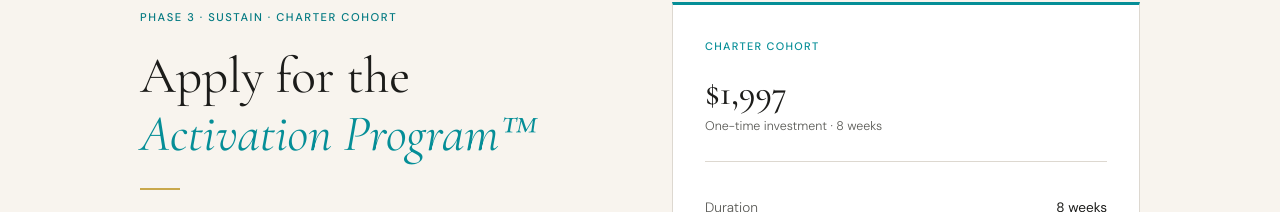
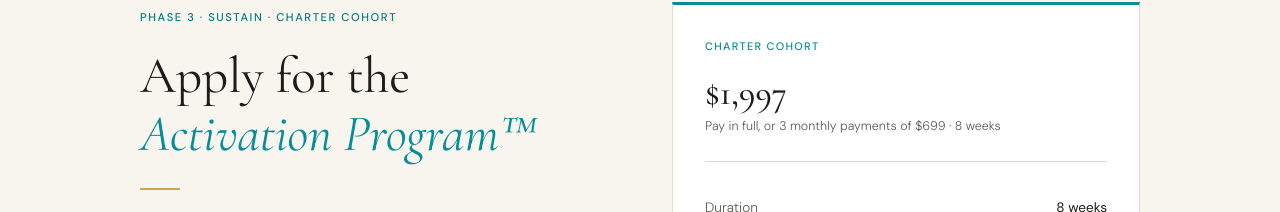
Before and after one commit to Assgnmnt/tranquil-zuccutto-8522c1, a website: page activation-application.html in a window 1280 px wide. Shown: the part 148-360 px from the top of the page. Drawn offline with nearby package versions, Linux system fonts and the light colour scheme.

Commit message:
Activation application: mention 3 x $699 payment plan

```diff
--- a/activation-application.html
+++ b/activation-application.html
@@ -366,7 +366,7 @@
     <div class="summary-card">
       <div class="summary-card-eyebrow">Charter Cohort</div>
       <div class="summary-price">$1,997</div>
-      <div class="summary-price-note">One-time investment · 8 weeks</div>
+      <div class="summary-price-note">Pay in full, or 3 monthly payments of $699 · 8 weeks</div>
       <div class="summary-row">
         <span class="summary-row-label">Duration</span>
         <span class="summary-row-val">8 weeks</span>
```
